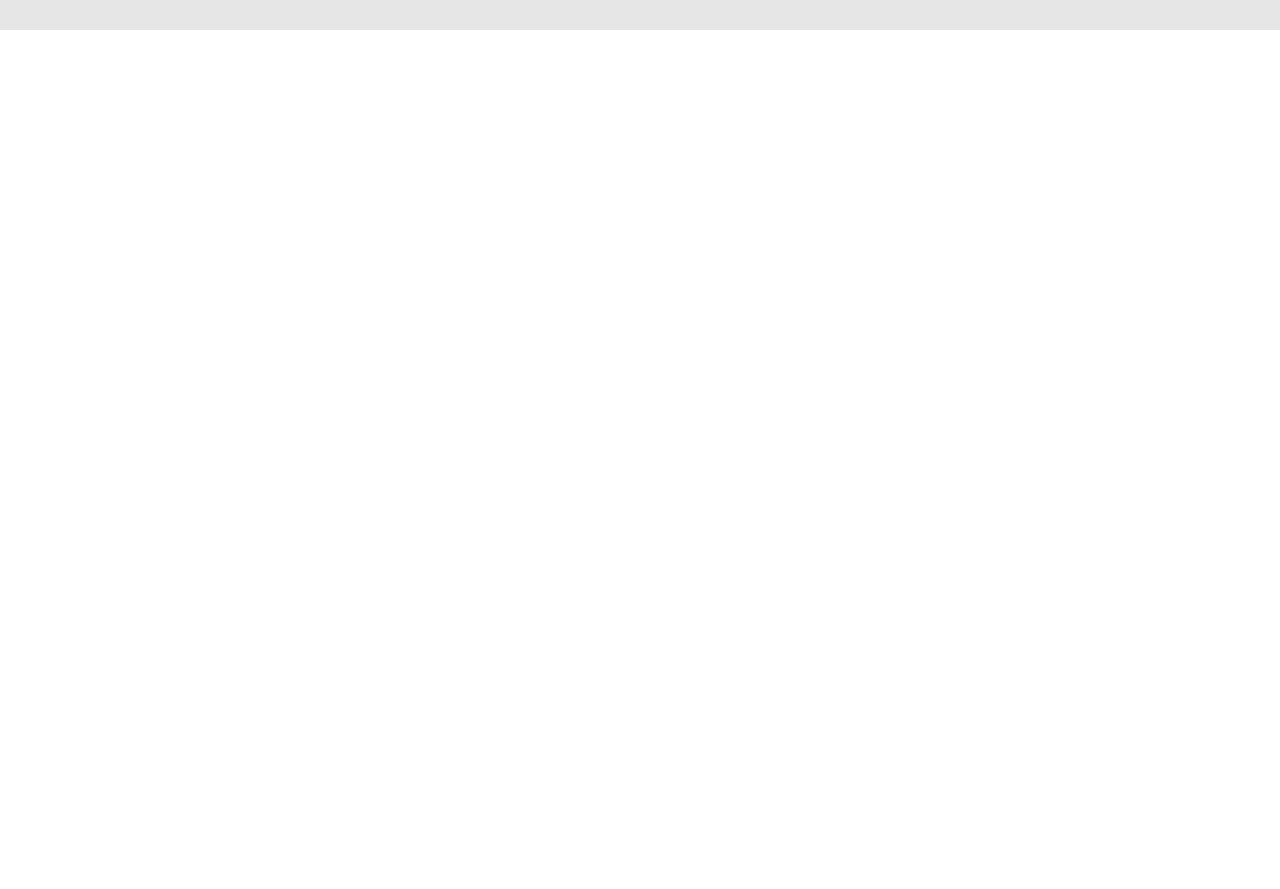
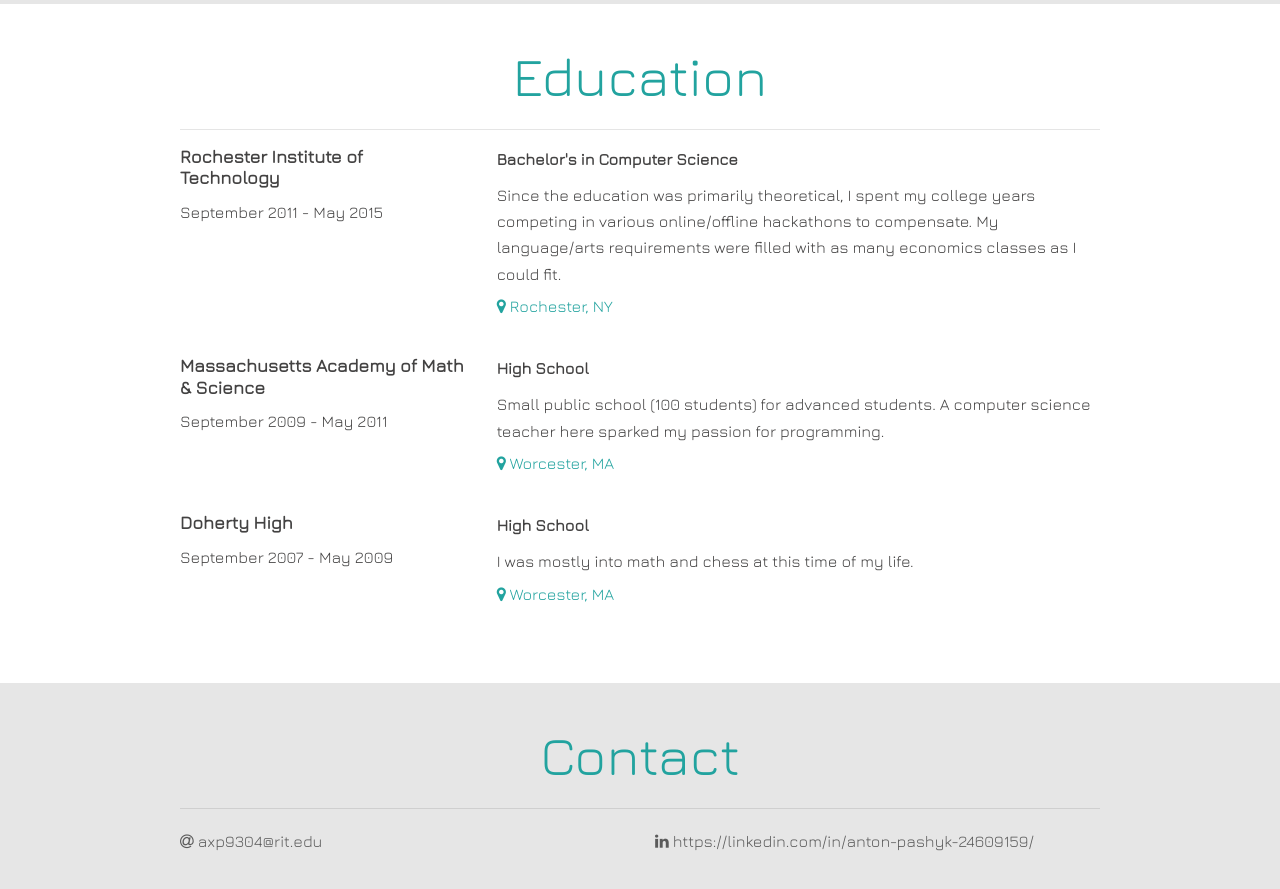
Before and after one commit to Antonite/Website, an Angular app: page / in a window 1280 px wide. Shown: the part 2320-3209 px from the top of the page. Before the commit the page ends 2350 px from the top, so only its background shows below. Built offline with nearby package versions, Linux system fonts and the light colour scheme; a web font is replaced by a local one.

Commit message:
add about section

```diff
--- a/src/app/app.component.css
+++ b/src/app/app.component.css
@@ -28,9 +28,6 @@ p.quote a:hover { text-decoration: none; }
 	-o-background-size: cover;
 	background-size: cover;
 
-	/* -ms-filter: "progid:DXImageTransform.Microsoft.AlphaImageLoader(src='../app/images/space.jpg', sizingMethod='scale')";
-	filter: progid:DXImageTransform.Microsoft.AlphaImageLoader(src='../app/images/space.jpg', sizingMethod='scale'); */
-
 	margin-bottom: 0px;
 	padding: 0px;
 }
@@ -53,3 +50,10 @@ p.quote a:hover { text-decoration: none; }
 .expInfo .exp p > strong { display: block; margin-bottom: 10px; }
 .expInfo .exp .exp-details { display: block; margin-top: 6px; }
 .expInfo .exp .exp-details * { color: #22A39F; }
+
+/* .background-space { background: no-repeat center url(../app/images/space.jpg); } */
+.contact { padding-bottom: 200px; }
+.contact .row * { color: black; }
+.contact a { display: block; line-height: 32px; margin-bottom: 20px; opacity: 0.6; filter:alpha(opacity=60);  }
+/* .contact a .fa { float: left; margin-right: 20px; } */
+.contact a:hover { opacity: 1; filter:alpha(opacity=100); text-decoration: none; }
--- a/src/app/app.component.html
+++ b/src/app/app.component.html
@@ -16,29 +16,26 @@
       <p class="quote">I'm a coder and a dreamer</p>
       <hr>
       <div class="row">
-        <div class="col-md-4">
-          <h3>About me</h3>
-          <p>
-            I am a modern developer. I have good knowledge in front-end as well as back-end architecture. I can develop a stable system and design a great way to showcase it.
-          </p>
-        </div>
+          <div class="col-md-4">
+            <h3>Bio</h3>
+            <p>
+              <strong>Name: </strong>
+              Anton Pashyk
+              <br>
+              <strong>Age: </strong>
+              25 years
+              <br>
+              <strong>Location: </strong>
+              Greater New York City Area
+            </p>
+          </div>
         <div class="col-md-4 text-center">
           <img class="profileImage" src="profile.jpg" alt="Anton Pashyk" width="250" height="250">
         </div>
         <div class="col-md-4">
-          <h3>Bio</h3>
+          <h3>About me</h3>
           <p>
-            <strong>Name:</strong>
-            <br>
-            Anton Pashyk
-            <br>
-            <strong>Age:</strong>
-            <br>
-            25 years
-            <br>
-            <strong>Location:</strong>
-            <br>
-            New York City
+            I am a modern developer with good knowledge in front-end as well as back-end architecture. I can develop a stable system and design a great way to showcase it.
           </p>
         </div>
       </div>
@@ -146,4 +143,107 @@
       </div>
     </div>
   </div>
+
+  <div class="background-white">
+    <div class="experience container">
+      <h2>Education</h2>
+      <p class="quote"></p>
+      <hr>
+      <div class="expInfo">
+        <div class="exp row">
+          <div class="col-md-4">
+            <h4>Rochester Institute of Technology</h4>
+            <p class="expTime">
+              September 2011 - May 2015
+            </p>
+          </div>
+          <div class="col-md-8">
+            <p>
+              <strong>Bachelor's in Computer Science</strong>
+              <span>
+                Since the education was primarily theoretical, I spent my college years competing in various online/offline hackathons to compensate.
+                My language/arts requirements were filled with as many economics classes as I could fit.
+              </span>
+              <span class="exp-details">
+                <span class="location">
+                  <i class="fa fa-map-marker" aria-hidden="true"></i>
+                  Rochester, NY
+                </span>
+              </span>
+            </p>
+          </div>
+        </div>
+
+        <div class="exp row">
+          <div class="col-md-4">
+            <h4>Massachusetts Academy of Math & Science</h4>
+            <p class="expTime">
+              September 2009 - May 2011
+            </p>
+          </div>
+          <div class="col-md-8">
+            <p>
+              <strong>High School</strong>
+              <span>
+                Small public school (100 students) for advanced students. A computer science teacher here sparked my passion for programming.
+              </span>
+              <span class="exp-details">
+                <span class="location">
+                  <i class="fa fa-map-marker" aria-hidden="true"></i>
+                  Worcester, MA
+                </span>
+              </span>
+            </p>
+          </div>
+        </div>
+
+        <div class="exp row">
+          <div class="col-md-4">
+            <h4>Doherty High</h4>
+            <p class="expTime">
+              September 2007 - May 2009
+            </p>
+          </div>
+          <div class="col-md-8">
+            <p>
+              <strong>High School</strong>
+              <span>
+                I was mostly into math and chess at this time of my life.
+              </span>
+              <span class="exp-details">
+                <span class="location">
+                  <i class="fa fa-map-marker" aria-hidden="true"></i>
+                  Worcester, MA
+                </span>
+              </span>
+            </p>
+          </div>
+        </div>
+
+      </div>
+    </div>
+  </div>
+
+  <div class="background-gray">
+    <div class="contact container">
+      <h2>Contact</h2>
+      <p class="quote"></p>
+      <hr>
+      <div class="row">
+        <div class="col-md-6">
+          <a href="mailto:axp9304@rit.edu">
+            <i class="fa fa-at"></i>
+            <span> axp9304@rit.edu</span>
+          </a>
+        </div>
+        <div class="col-md-6">
+          <a href="https://www.linkedin.com/in/anton-pashyk-24609159/">
+            <i class="fa fa-linkedin"></i>
+            <span> https://linkedin.com/in/anton-pashyk-24609159/</span>
+          </a>
+        </div>
+      </div>
+    </div>
+  </div>
+
 </body>
```
